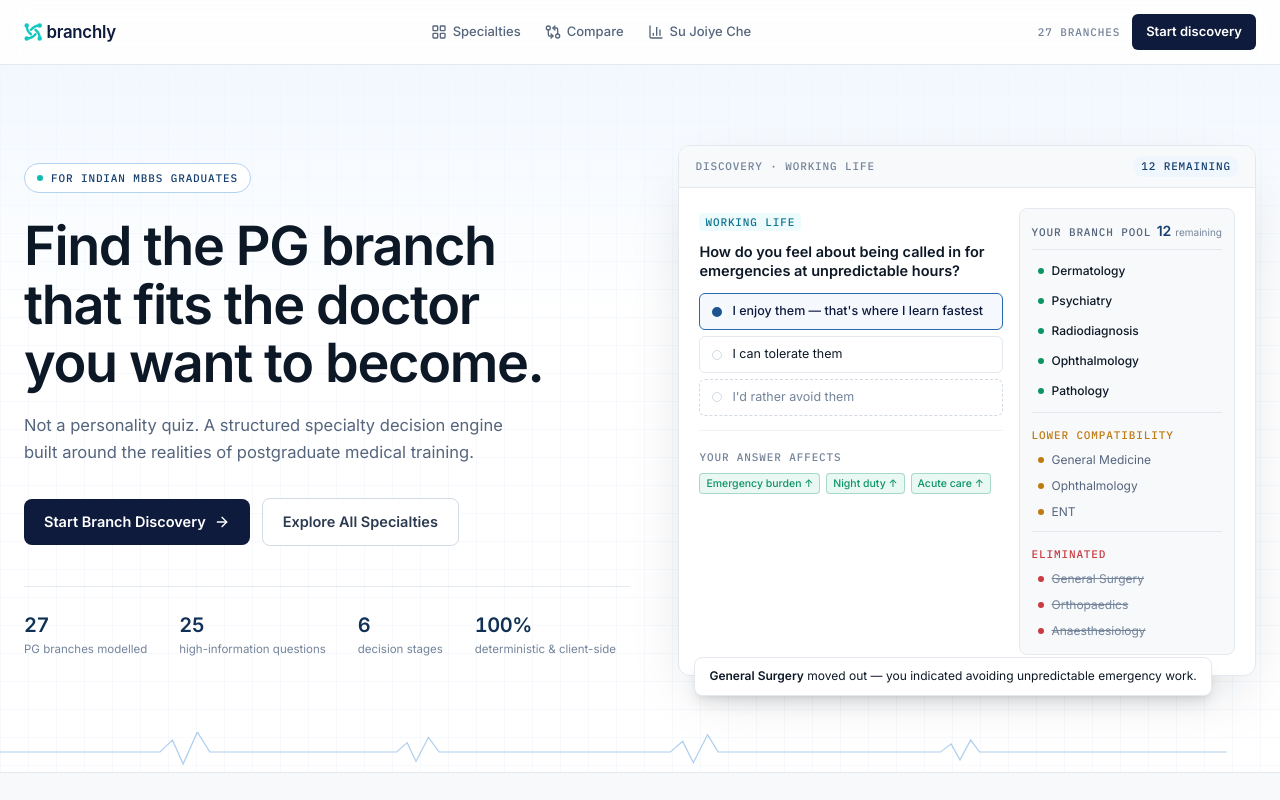
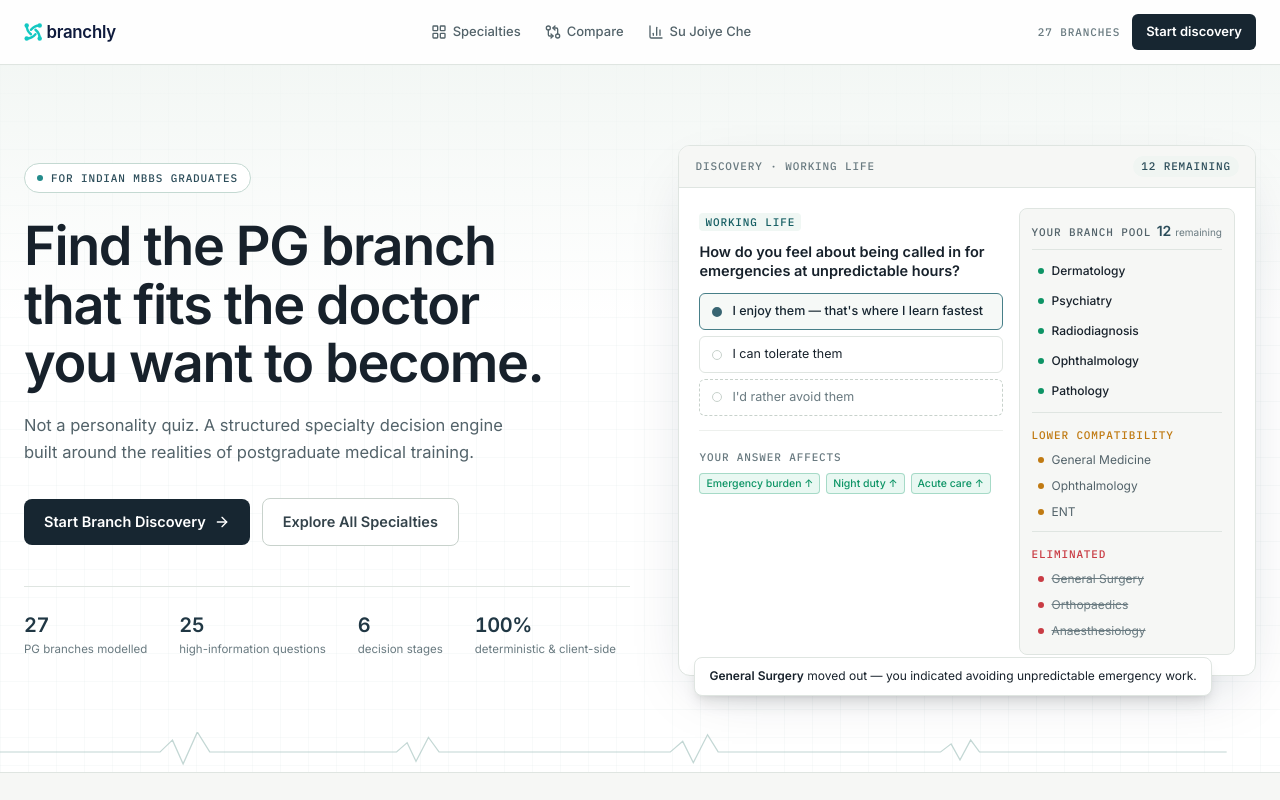
Before and after one commit to omniblessing/branchly, a React (Vite) app: page / in a window 1280 px wide. Shown: the top 800 px of the page. Built offline with nearby package versions, Linux system fonts and the light colour scheme.

Commit message:
Refine Branchly palette for stronger contrast

```diff
--- a/src/index.css
+++ b/src/index.css
@@ -4,41 +4,43 @@
   --font-sans: "Inter", ui-sans-serif, system-ui, -apple-system, "Segoe UI", sans-serif;
   --font-mono: "IBM Plex Mono", ui-monospace, "SF Mono", Menlo, monospace;
 
-  /* Brand — deep medical navy / blue */
-  --color-brand-950: #0b1730;
-  --color-brand-900: #0f1b3d;
-  --color-brand-800: #103055;
-  --color-brand-700: #16406f;
-  --color-brand-600: #1d5490;
-  --color-brand-500: #2569b3;
-  --color-brand-400: #4a8bd0;
-  --color-brand-300: #7cb0e5;
-  --color-brand-200: #b3d1f2;
-  --color-brand-100: #dbeafc;
-  --color-brand-50: #eff6fe;
+  /* Brand — deep ink navy for a more confident, professional UI */
+  --color-brand-950: #101820;
+  --color-brand-900: #172631;
+  --color-brand-800: #203744;
+  --color-brand-700: #2c4d5a;
+  --color-brand-600: #386572;
+  --color-brand-500: #477f88;
+  --color-brand-400: #6b9da0;
+  --color-brand-300: #9bbdb8;
+  --color-brand-200: #c4d9d2;
+  --color-brand-100: #e0ebe6;
+  --color-brand-50: #f0f5f2;
 
-  /* Accent — teal / cyan */
-  --color-accent-700: #0e7490;
-  --color-accent-600: #0891a8;
-  --color-accent-500: #0fbab6;
-  --color-accent-400: #14c8c2;
-  --color-accent-300: #67d6e2;
-  --color-accent-100: #cff5fa;
-  --color-accent-50: #edfbfd;
+  /* Accent — restrained teal, reserved for interactive highlights */
+  --color-accent-700: #155e63;
+  --color-accent-600: #19777b;
+  --color-accent-500: #238b8b;
+  --color-accent-400: #49a4a0;
+  --color-accent-300: #8bc5bb;
+  --color-accent-200: #b6ddd4;
+  --color-accent-100: #dcefe9;
+  --color-accent-50: #f0f7f4;
 
-  /* Surfaces — very light cool grays */
+  /* Surfaces — neutral off-white, with clear separation between layers */
   --color-surface-0: #ffffff;
-  --color-surface-50: #f7f9fb;
-  --color-surface-100: #f0f3f7;
-  --color-surface-200: #e4e9f0;
-  --color-surface-300: #d2dae4;
+  --color-surface-50: #f6f7f5;
+  --color-surface-100: #edf0ed;
+  --color-surface-200: #dfe5e1;
+  --color-surface-300: #c8d2cc;
 
-  /* Ink */
-  --color-ink-900: #0d1826;
-  --color-ink-700: #2c3b50;
-  --color-ink-500: #55657c;
-  --color-ink-400: #74849a;
-  --color-ink-300: #9aa8ba;
+  /* Ink — high-contrast text and a dedicated deepest surface token */
+  --color-ink-950: #101820;
+  --color-ink-900: #17212b;
+  --color-ink-700: #34434b;
+  --color-ink-500: #53636a;
+  --color-ink-400: #697a80;
+  --color-ink-300: #8b999d;
 
   /* Semantic */
   --color-fit-strong: #0d9465;
```
